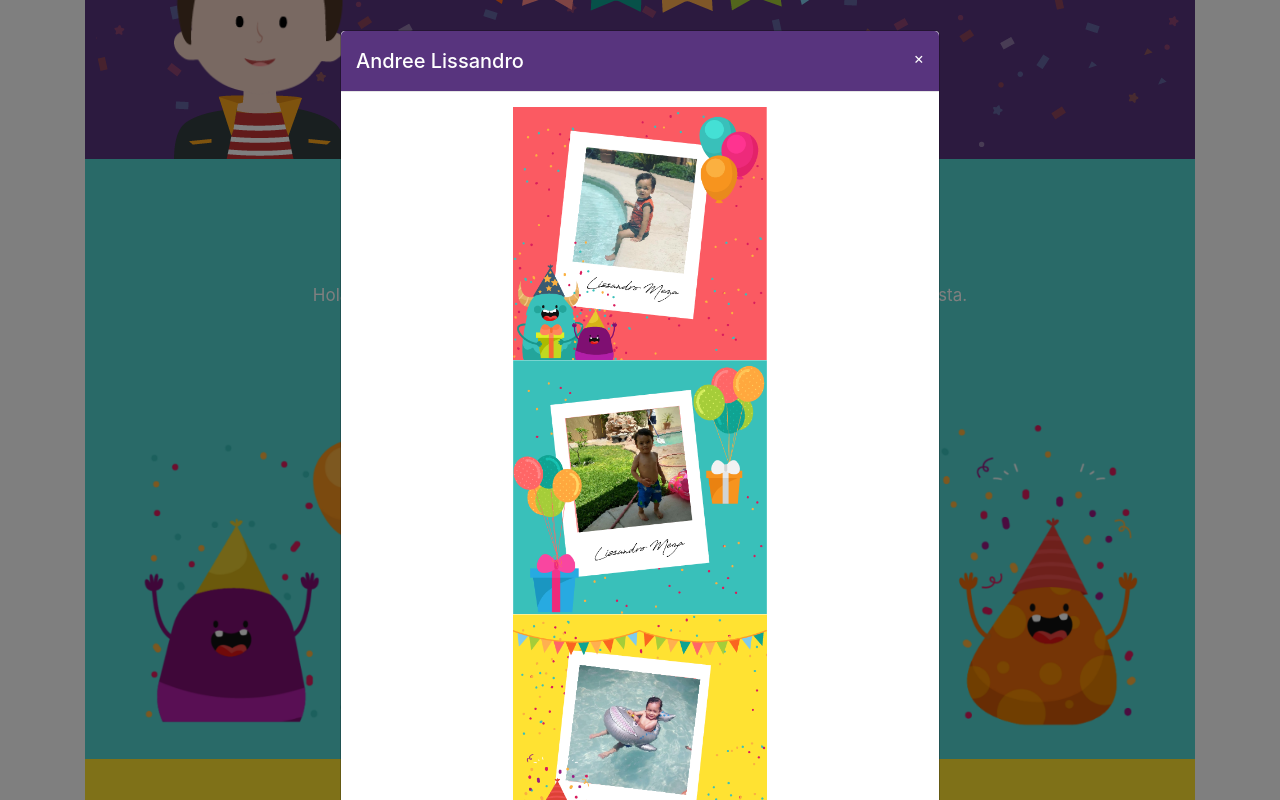
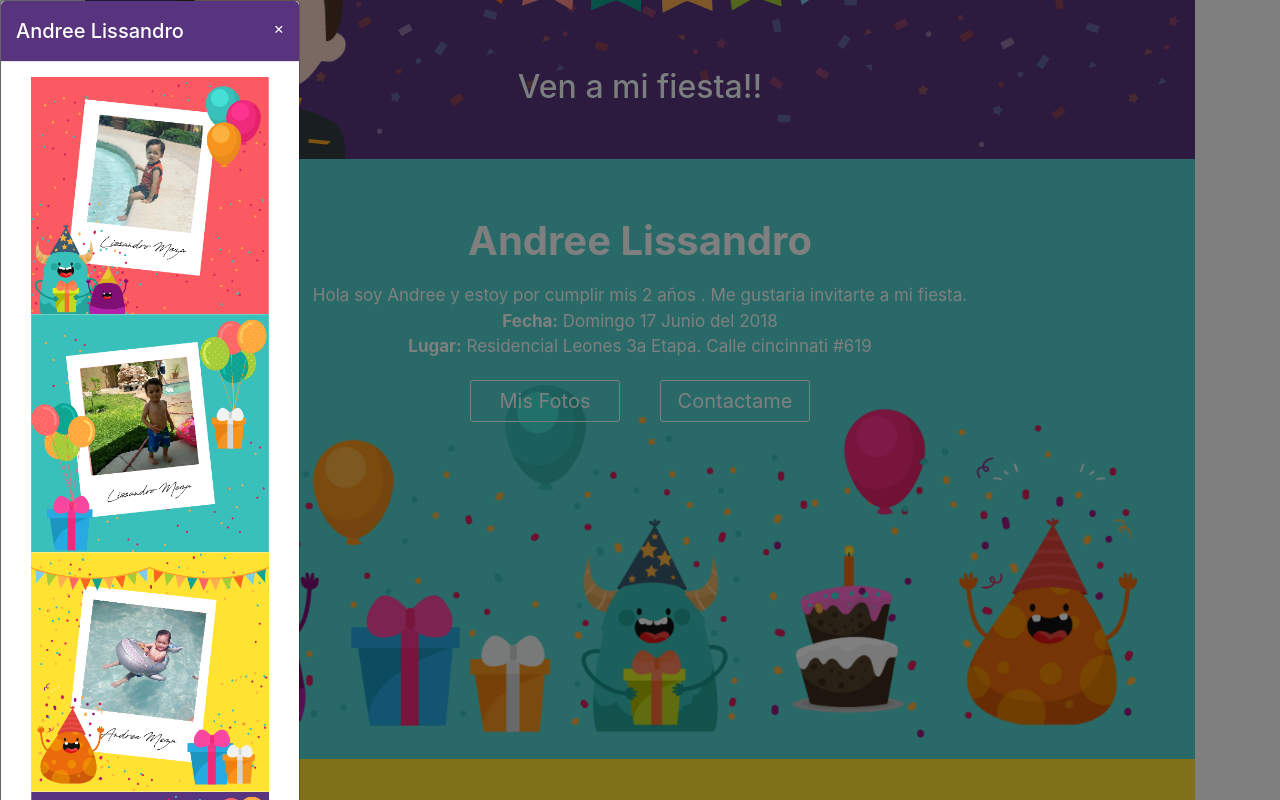
Before and after one commit to peasheeme/Cumple, a plain HTML site: page index.html in a window 1280 px wide. Both pictures are taken after a click on the button "Mis Fotos". Shown: the part 431-1231 px from the top of the page. Drawn offline with nearby package versions, Linux system fonts and the light colour scheme.

Commit message:
imagenes

```diff
--- a/index.html
+++ b/index.html
@@ -135,7 +135,7 @@
 	</div>
 
 	<div class="modal" fade  id="about" tabindex="-1" role="dialog">
-	  <div class="modal-dialog" role="document">
+	  <div class="modal-sm" role="document">
 	    <div class="modal-content">
 	      <div class="modal-header">
 	      	<h5 class="modal-title">Andree Lissandro </h5>
@@ -144,19 +144,19 @@
 
 	      </div>
 	      <div class="modal-body  modal-img">
-	      	 <div class="col-sm-12 col-md-6 mx-auto">
+	      	 <div class="col-sm-12  mx-auto">
 				<img src="images/andro1.png" class="img-fluid" alt="Responsive image">
 
 			</div>
-			 <div class="col-sm-12 col-md-6 mx-auto">
+			 <div class="col-sm-12  mx-auto">
 				<img src="images/andro3.png" class="img-fluid" alt="Responsive image">
 
 			</div>
-			 <div class="col-sm-12 col-md-6 mx-auto">
+			 <div class="col-sm-12 mx-auto">
 				<img src="images/andro2.png" class="img-fluid" alt="Responsive image">
 
 			</div>
-			 <div class="col-sm-12 col-md-6 mx-auto">
+			 <div class="col-sm-12  mx-auto">
 				<img src="images/andro4.png" class="img-fluid" alt="Responsive image">
 
 			</div>
```
